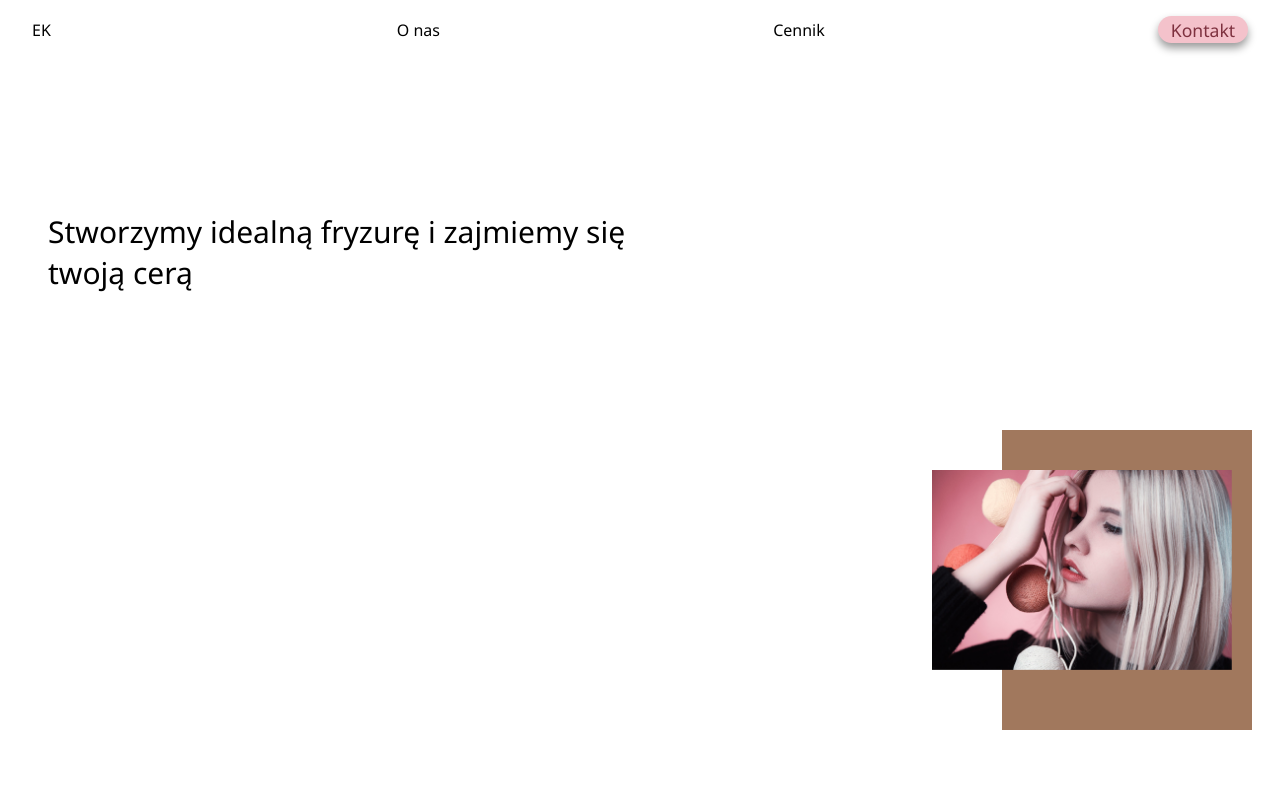
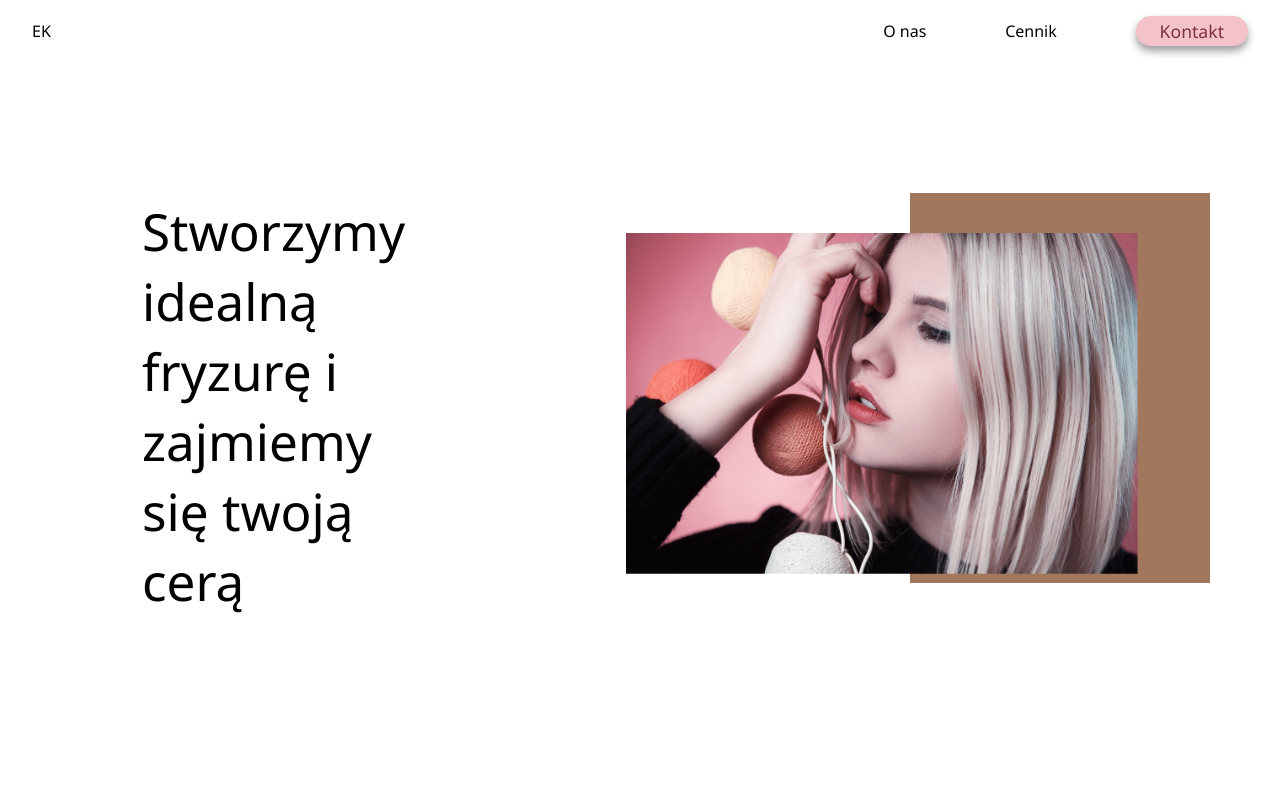
Before and after one commit to cebilon123/EwaKowal, a React (Create React App) app in the folder ewa-kowal/: page / in a window 1280 px wide. Shown: the top 800 px of the page. Built offline with nearby package versions, Linux system fonts and the light colour scheme.

Commit message:
Add styling for viewports for toolbar, home

```diff
--- a/ewa-kowal/package.json
+++ b/ewa-kowal/package.json
@@ -8,6 +8,7 @@
     "@testing-library/user-event": "^12.2.2",
     "react": "^17.0.1",
     "react-dom": "^17.0.1",
+    "react-messenger-customer-chat": "^0.8.0",
     "react-scripts": "4.0.1",
     "web-vitals": "^0.2.4"
   },
--- a/ewa-kowal/src/App.js
+++ b/ewa-kowal/src/App.js
@@ -2,6 +2,7 @@ import './App.css';
 import Home from './components/Home'
 import Toolbar from './components/Toolbar'
 import About from './components/About'
+import MessengerCustomerChat from 'react-messenger-customer-chat';
 
 
 function App() {
@@ -10,6 +11,10 @@ function App() {
       <Toolbar/>
       <Home/>
       <About/>
+      <MessengerCustomerChat
+        pageId="494197140644733"
+        appId="1310007462670322"
+      />
     </div>
   );
 }
--- a/ewa-kowal/src/components/About.js
+++ b/ewa-kowal/src/components/About.js
@@ -8,7 +8,7 @@ const About = () => {
             <section className="Header">
                 <p className="Title">O nas</p>
                 <p className="Text">
-                    Nasz gabinet powstał prawie 20 lat temu i od tamtego czasu
+                    Nasz salon powstał ponad 20 lat temu i od tamtego czasu
                     zaufało nam setki klientów!
                 </p>
             </section>
--- a/ewa-kowal/src/components/Home.js
+++ b/ewa-kowal/src/components/Home.js
@@ -5,7 +5,7 @@ import '../styles/Home.css'
 const Home = () => {
     return (
         <div className="home">
-            <p>
+            <p className="Home_p">
                 Stworzymy idealną fryzurę i zajmiemy się twoją cerą
             </p>
             <div className="imagebox">
--- a/ewa-kowal/src/styles/Button.css
+++ b/ewa-kowal/src/styles/Button.css
@@ -15,3 +15,9 @@
     color: #7E313F;
     font-size: 1.1rem;
 }
+
+@media (min-width: 426px) {
+    .Button{
+        padding: 0.2rem 1.5rem;
+    }
+  }
--- a/ewa-kowal/src/styles/Home.css
+++ b/ewa-kowal/src/styles/Home.css
@@ -41,8 +41,55 @@ img {
     top: -40px;
     right: -20px;
 }
-p {
+.Home_p {
     width: 50%;
-    font-size: 30px;
+    font-size: 8vw;
     font-weight: 100;
 }
+@media screen and (min-width: 768px) {
+    .home {
+        flex-direction: row;
+        align-items: center;
+
+        min-height: 90vh;
+    }
+    .imagebox {
+        align-self: center;
+    }
+    .Home_p{
+        width: 40%;
+        font-size: 6vw;
+    }
+    .imagebox .square {
+        right: -14%;
+    }
+}
+@media screen and (min-width: 1024px) {
+    .Home_p{
+        width: 25%;
+        font-size: 4vw;
+    }
+    img {
+        width: 40vw;
+    }
+    .imagebox .square {
+        width: 300px;
+        height: 390px;
+    }
+}
+@media screen and (min-width: 1440px) {
+    .Home_p{
+        width: 28%;
+        font-size: 2.65vw;
+    }
+    .imagebox .square {
+        width: 420px;
+        height: 520px;
+    }
+}
+@media screen and (min-width: 1600px) {
+    .imagebox .square {
+        width: 500px;
+        height: 640px;
+    }
+}
--- a/ewa-kowal/src/styles/Toolbar.css
+++ b/ewa-kowal/src/styles/Toolbar.css
@@ -19,3 +19,19 @@ ul {
     justify-content: space-between;
     align-items: center;
 }
+
+@media screen and (min-width: 768px) {
+    ul {
+        width: 45%;
+    }
+  }
+@media screen and (min-width: 1024px) {
+    ul {
+        width: 30%;
+    }
+}
+@media screen and (min-width: 1440px) {
+    ul {
+        width: 20%;
+    }
+}
```
Also changed, not shown: 2 other files (tests, documents, lock files or other folders).
